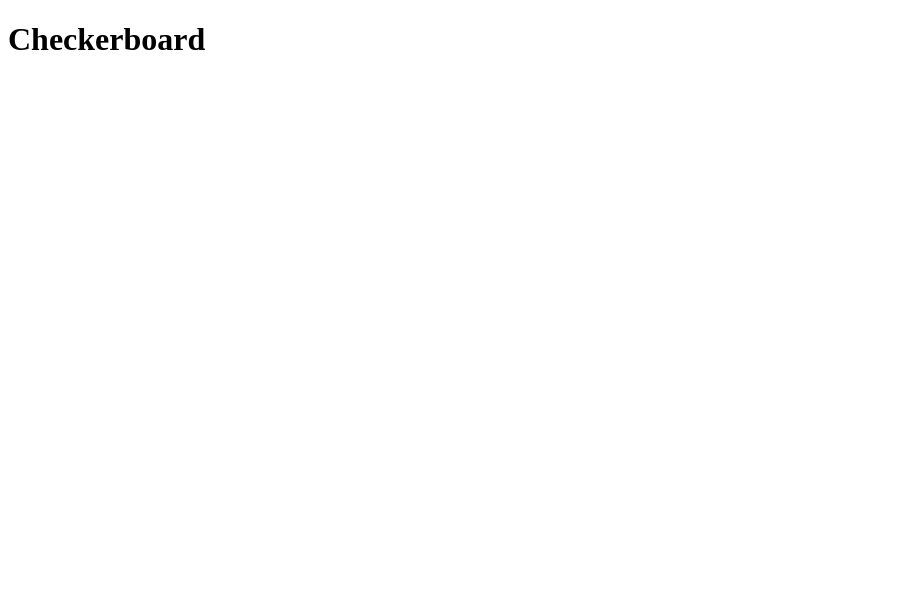
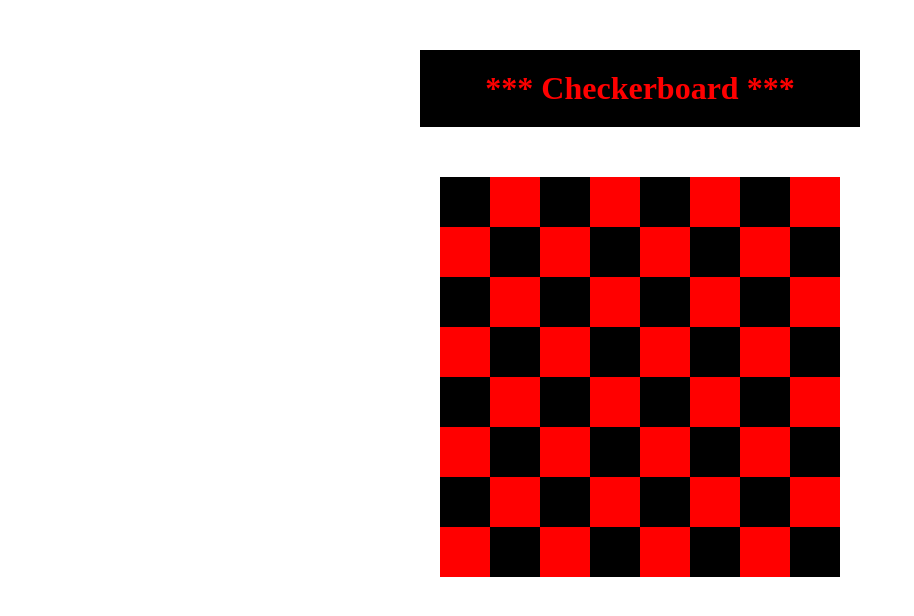
Before and after one commit to PeterVasilopoulos/Checkerboard, a Flask app: page / in a window 1280 px wide. Before the commit the part shown is almost empty. Shown: the top 616 px of the page, without its empty margins (0-914 px from the left). Run offline with Flask 3, Linux system fonts and the light colour scheme.

Commit message:
Board is working

```diff
--- a/server.py
+++ b/server.py
@@ -3,7 +3,11 @@ app = Flask(__name__)
 
 @app.route('/')
 def default():
-    return render_template("checkerboard.html")
+    return render_template("checkerboard.html", cols = 8, rows = 8)
+
+@app.route('/<int:rows>')
+def rows_only(rows):
+    return render_template("checkerboard.html", cols = 8, rows = rows)
 
 if __name__ == "__main__":
     app.run(debug = True)
--- a/static/css/style.css
+++ b/static/css/style.css
@@ -0,0 +1,34 @@
+* {
+    margin: 0;
+    padding: 0;
+}
+
+h1 {
+    text-align: center;
+    margin: 50px auto;
+    padding: 20px;
+    background-color: black;
+    color: red;
+    width: 400px;
+}
+
+#board {
+
+}
+
+.row {
+    display: flex;
+    justify-content: center;
+}
+
+.box1 {
+    background-color: black;
+    height: 50px;
+    width: 50px;
+}
+
+.box2 {
+    background-color: red;
+    height: 50px;
+    width: 50px;
+}
--- a/templates/checkerboard.html
+++ b/templates/checkerboard.html
@@ -9,6 +9,34 @@
     <link rel="stylesheet" href="{{ url_for('static', filename='css/style.css') }}">
 </head>
 <body>
-    <h1>Checkerboard</h1>
+    <!-- Page Title -->
+    <h1>*** Checkerboard ***</h1>
+
+    <div id="board">
+
+        <!-- Creating the Checkerboard -->
+        {% for row in range(rows) %}
+            <div class="row">
+            {% if row % 2 == 0 %}
+                {% for col in range(cols) %}
+                    {% if col % 2 == 0 %}
+                        <div class="box1"></div>
+                    {% else %}
+                        <div class="box2"></div>
+                    {% endif %}
+                {% endfor %}
+            {% else %}
+                {% for col in range(cols) %}
+                    {% if col % 2 == 0 %}
+                        <div class="box2"></div>
+                    {% else %}
+                        <div class="box1"></div>
+                    {% endif %}
+                {% endfor %}
+            {% endif %}
+            </div>
+        {% endfor %}
+
+    </div>
 </body>
 </html>
```
